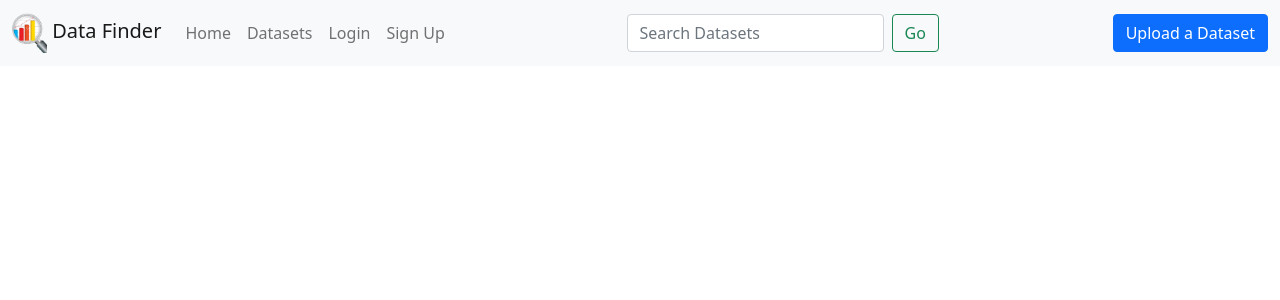
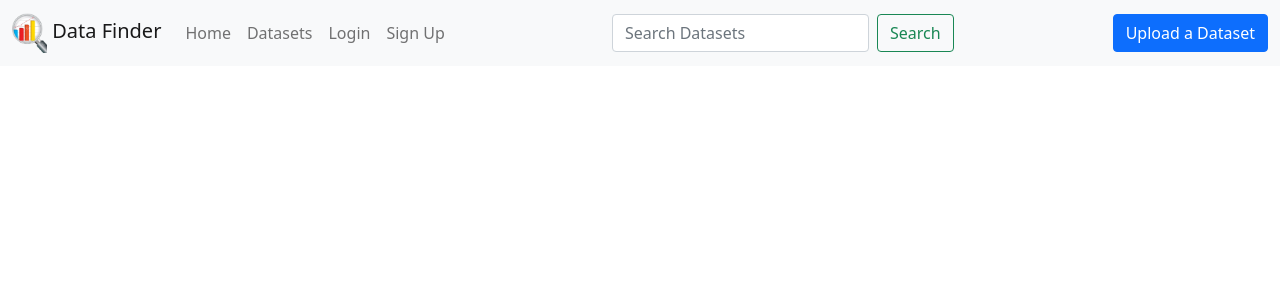
Before and after one commit to maliabarker/data-manager-app, a Flask app: page /index_datasets in a window 1280 px wide. Shown: the top 300 px of the page. Run offline with Flask 2, Linux system fonts and the light colour scheme; some libraries are stand-ins or nearby versions.

Commit message:
clean up

```diff
--- a/data_app/main/forms.py
+++ b/data_app/main/forms.py
@@ -19,7 +19,7 @@ class DatasetForm(FlaskForm):
 class SearchForm(FlaskForm):
     # set max length of search back to 80
     search_param = StringField('Search Datasets', validators=[DataRequired()])
-    submit = SubmitField('Go')
+    submit = SubmitField('Search')
 
     # def validate_search_form(self, search_param):
     #     if not search_param:
--- a/data_app/main/routes.py
+++ b/data_app/main/routes.py
@@ -32,25 +32,17 @@ def homepage():
 
 @main.route('/search/<int:page>', methods=['GET', 'POST'])
 def search(page=1):
-
-    search = False
-    q = request.args.get('search_param')
-    if q:
-        search = True
+    search_query = request.args.get('search_param')
 
     page = request.args.get(get_page_parameter(), type=int, default=1)
 
-    # search_query = request.args.get('search_param')
+    datasets = Dataset.query.filter(
+        Dataset.title.like(f'%{search_query}%') | Dataset.description.like(f'%{search_query}%'))
+    datasets = datasets.order_by(Dataset.title)  # override datasets
 
-    datasets = Dataset.query
+    pagination = Pagination(page=page, total=datasets.count(), record_name='datasets')
 
-    datasets = datasets.filter(Dataset.title.like('%' + q + '%') | Dataset.description.like('%' + q + '%'))
-    query = datasets.order_by(Dataset.title)
-
-    pagination = Pagination(page=page, total=datasets.count(), search=search, record_name='datasets')
-    #
-    return render_template('search.html', datasets=query, pagination=pagination)
-
+    return render_template('search.html', search_query=search_query, datasets=datasets, pagination=pagination)
 
 @main.route('/index_datasets')
 def index_datasets():
--- a/data_app/templates/search.html
+++ b/data_app/templates/search.html
@@ -1,6 +1,6 @@
 {% extends 'base.html' %}
 {% block content %}
-    <h3 class="mt-2">Showing search results for {{ search_query }}</h3>
+    <h3 class="mt-2">Showing search results for <u>{{ search_query }}</u></h3>
 
     {% include 'partials/datasets.html' %}
 
```
